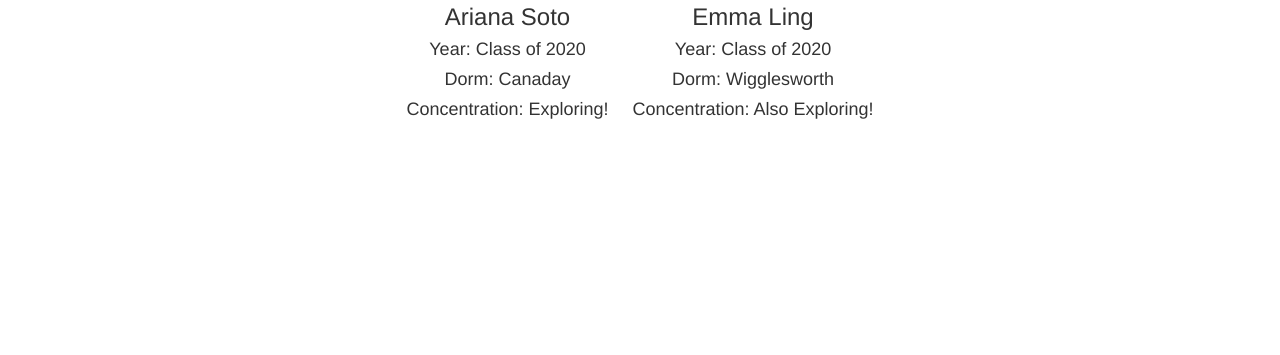
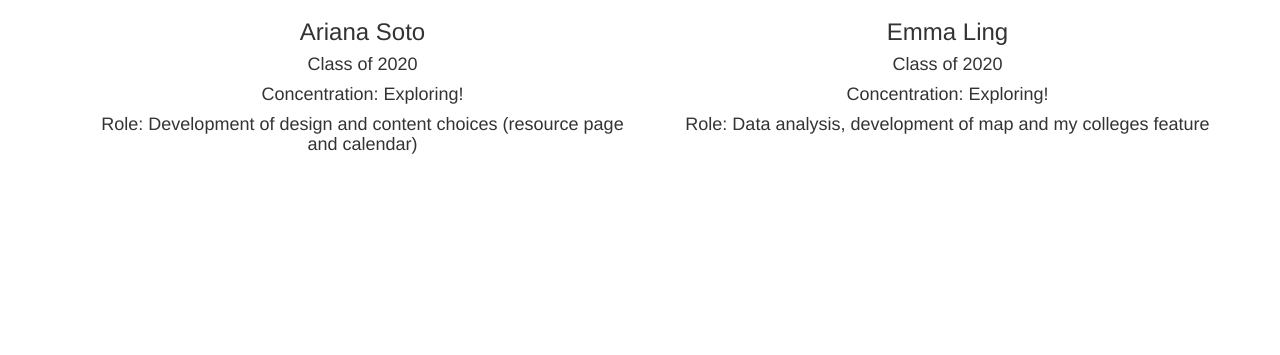
Before and after one commit to emmaling27/college-consolidator, a Flask app: template templates/about.html in a window 1280 px wide. Shown: the part 445-800 px from the top of the page. Run offline with Flask 2, Linux system fonts and the light colour scheme; the template is opened without the code that fills it, so the values that code supplies are empty; some libraries are stand-ins or nearby versions.

Commit message:
updated about page

```diff
--- a/templates/about.html
+++ b/templates/about.html
@@ -12,19 +12,30 @@
 
     <h2>Meet the Team!</h2>
     <div class="bios">
+
+    </div>
+    <div class="bios">
+
+    </div>
+
+<div class="container">
+  <div class="row">
+    <div class="col-sm-6">
         <img src="https://scontent.fzty2-1.fna.fbcdn.net/v/t1.0-9/13907121_229168547479807_2726077268110880698_n.jpg?oh=328c91390c44a392b65d2b2f81935c3d&oe=58F6347D" height="200" width="200">
         <h3>Ariana Soto</h3>
-        <h4>Year: Class of 2020</h4>
-        <h4>Dorm: Canaday</h4>
+        <h4>Class of 2020</h4>
         <h4>Concentration: Exploring!</h4>
+        <h4>Role: Development of design and content choices (resource page and calendar)</h4>
     </div>
-    <div class="bios">
+    <div class="col-sm-6">
         <img src="http://usnewsstemsolutions.com/wp-content/uploads/2015/05/Emma_Ling.jpg" height="200" width="200">
         <h3>Emma Ling</h3>
-        <h4>Year: Class of 2020</h4>
-        <h4>Dorm: Wigglesworth</h4>
-        <h4>Concentration: Also Exploring!</h4>
+        <h4>Class of 2020</h4>
+        <h4>Concentration: Exploring!</h4>
+        <h4>Role: Data analysis, development of map and my colleges feature</h4>
     </div>
+  </div>
+</div>
 </span>
 
 {% endblock %}
```
